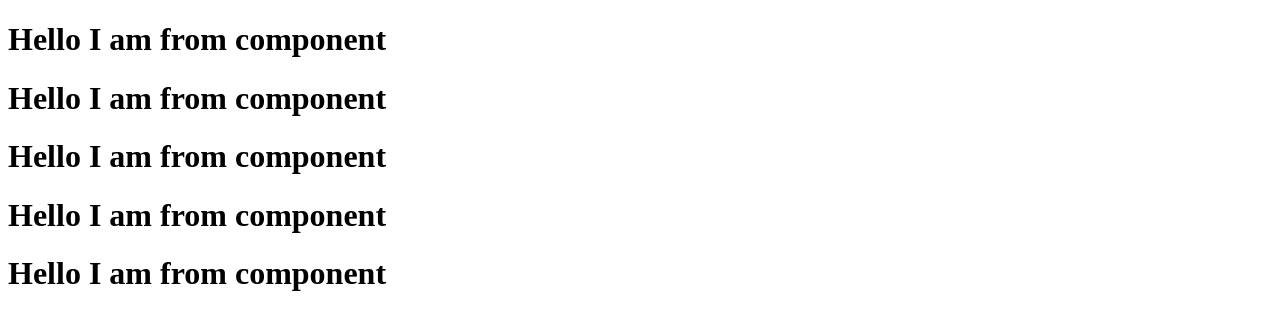
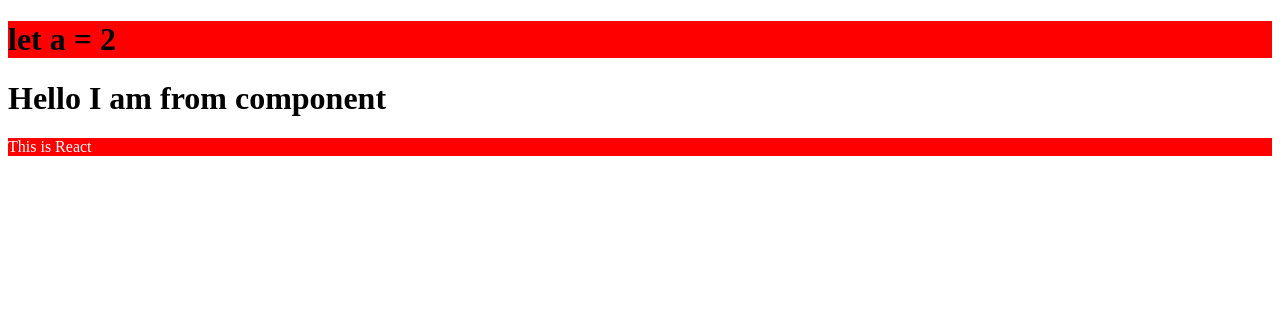
Before and after one commit to krishnamurali98/react_js_part1_30dayscoding, a React (Create React App) app: page / in a window 1280 px wide. Shown: the top 330 px of the page. Built offline with nearby package versions, Linux system fonts and the light colour scheme.

Commit message:
Intro to JSX

```diff
--- /dev/null
+++ b/src/App.css
@@ -0,0 +1,3 @@
+.main {
+    background-color: red;
+}
--- a/src/App.js
+++ b/src/App.js
@@ -1,6 +1,12 @@
+import './App.css';
 function App() {
+    let a = 2;
     return (
-        <h1>Hello I am from component</h1>
+        <div>
+            <h1 className='main'>let a = {a}</h1>
+            <h1>Hello I am from component</h1>
+            <p style={{backgroundColor: 'red', color: 'white'}}>This is React</p>
+        </div>
     );
 }
 
--- a/src/index.js
+++ b/src/index.js
@@ -6,9 +6,5 @@ const root = ReactDOM.createRoot(document.getElementById('root'));
 root.render(
   <React.StrictMode>
     <App />
-    <App />
-    <App />
-    <App />
-    <App />
   </React.StrictMode>
 );
```
